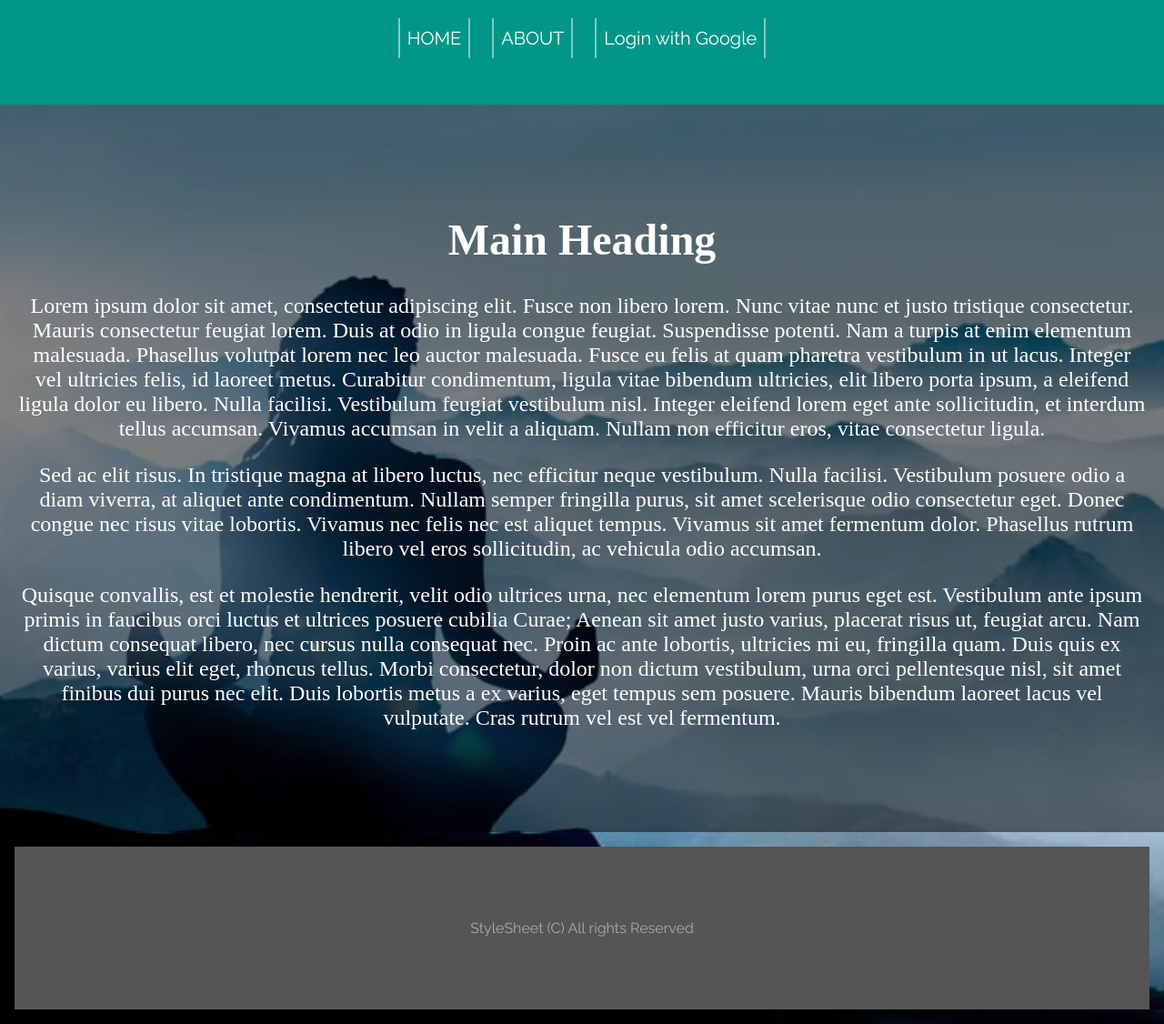
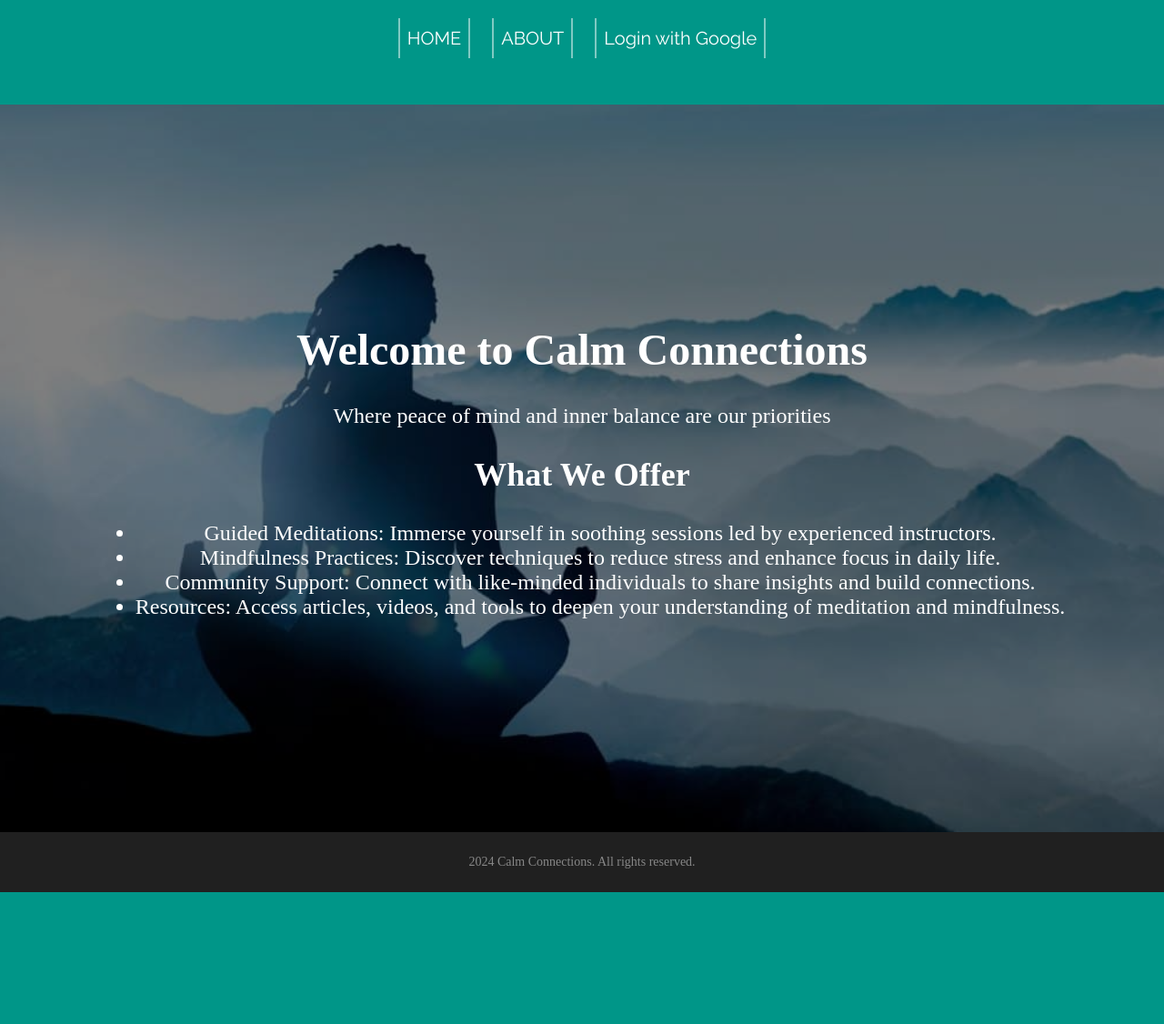
Before and after one commit to DmBilyk/Bilyk.University.Online-Meditation-and-Mindfulness-Community, a Django app: page / in a window 1280 px wide. Shown: the whole page at 91% size. After the commit the page ends 981 px from the top, so only its background shows below. Run offline with Django 5.2, Linux system fonts and the light colour scheme; data comes from the database, SQL or seed files in the repository; both versions use the stored data as it was after the commit; some libraries are stand-ins or nearby versions.

Commit message:
New functionality for authorized users and changed footer

```diff
--- a/static/css/styles.css
+++ b/static/css/styles.css
@@ -17,14 +17,7 @@ body {
     align-items: center;
 }
 
-header, footer
-{
-    font-family: Raleway;
-    margin: 1em;
-	padding: 5em 3em;
-	text-align: center;
-    background: #555;
-}
+
 
 .main-text {
     color: white;
@@ -51,7 +44,24 @@ footer span
   color: #AAA;
 }
 
-/* Define background colors */
+.copyright-area {
+  background: #202020;
+  padding: 25px 0;
+  text-align: center;
+}
+
+.copyright-text p {
+  margin: 0;
+  font-size: 14px;
+  color: #878787;
+}
+
+
+.copyright-text p a {
+  color: #009688;
+}
+
+
 .teal {
     background: #009688;
     height: 75px;
--- a/templates/home.html
+++ b/templates/home.html
@@ -14,32 +14,58 @@
 </head>
 <body>
 
+<main>
+    {% if user.is_authenticated %}
+    <div class="translucent-block">
+    <div class="main-text">
+        <h1>Welcome to Calm Connections</h1>
+        <p>We welcome you and thank you for joining us on this journey towards inner peace and tranquility.</p>
+        <section>
+            <h2>What We Offer</h2>
+            <ul>
+                <li>Guided Meditations: Immerse yourself in soothing sessions led by experienced instructors.</li>
+                <li>Mindfulness Practices: Discover techniques to reduce stress and enhance focus in daily life.</li>
+                <li>Community Support: Connect with like-minded individuals to share insights and build connections.</li>
+                <li>Resources: Access articles, videos, and tools to deepen your understanding of meditation and mindfulness.</li>
+            </ul>
+        </section>
+        <h2>Simple Meditation Method</h2>
+        <p>To begin your meditation practice, find a comfortable and quiet place to sit or lie down. Close your eyes and focus on your breath. Take deep, slow breaths, inhaling through your nose and exhaling through your mouth. Notice the sensation of the breath as it enters and leaves your body. Whenever your mind starts to wander, gently bring your focus back to your breath. Continue this practice for a few minutes, gradually increasing the duration as you become more comfortable.</p>
+    </div>
+</div>
 
+  {% else %}
             <div class="translucent-block">
         <div class="main-text">
-            <h1>Main Heading</h1>
-<!--                <button class="btn btn-outline-info">-->
-<!--        <a href="{% provider_login_url 'google'%}?next=/">-->
-<!--            <i class="fab fa-google"></i>-->
-<!--            Login with Google-->
-<!--        </a>-->
-<!--    </button>-->
 
-
-                    <p>
-            Lorem ipsum dolor sit amet, consectetur adipiscing elit. Fusce non libero lorem. Nunc vitae nunc et justo tristique consectetur. Mauris consectetur feugiat lorem. Duis at odio in ligula congue feugiat. Suspendisse potenti. Nam a turpis at enim elementum malesuada. Phasellus volutpat lorem nec leo auctor malesuada. Fusce eu felis at quam pharetra vestibulum in ut lacus. Integer vel ultricies felis, id laoreet metus. Curabitur condimentum, ligula vitae bibendum ultricies, elit libero porta ipsum, a eleifend ligula dolor eu libero. Nulla facilisi. Vestibulum feugiat vestibulum nisl. Integer eleifend lorem eget ante sollicitudin, et interdum tellus accumsan. Vivamus accumsan in velit a aliquam. Nullam non efficitur eros, vitae consectetur ligula.
-        </p>
-        <p>
-            Sed ac elit risus. In tristique magna at libero luctus, nec efficitur neque vestibulum. Nulla facilisi. Vestibulum posuere odio a diam viverra, at aliquet ante condimentum. Nullam semper fringilla purus, sit amet scelerisque odio consectetur eget. Donec congue nec risus vitae lobortis. Vivamus nec felis nec est aliquet tempus. Vivamus sit amet fermentum dolor. Phasellus rutrum libero vel eros sollicitudin, ac vehicula odio accumsan.
-        </p>
-        <p>
-            Quisque convallis, est et molestie hendrerit, velit odio ultrices urna, nec elementum lorem purus eget est. Vestibulum ante ipsum primis in faucibus orci luctus et ultrices posuere cubilia Curae; Aenean sit amet justo varius, placerat risus ut, feugiat arcu. Nam dictum consequat libero, nec cursus nulla consequat nec. Proin ac ante lobortis, ultricies mi eu, fringilla quam. Duis quis ex varius, varius elit eget, rhoncus tellus. Morbi consectetur, dolor non dictum vestibulum, urna orci pellentesque nisl, sit amet finibus dui purus nec elit. Duis lobortis metus a ex varius, eget tempus sem posuere. Mauris bibendum laoreet lacus vel vulputate. Cras rutrum vel est vel fermentum.
-        </p>
+                    <h1>Welcome to Calm Connections</h1>
+        <p>Where peace of mind and inner balance are our priorities</p>
+        <section>
+            <h2>What We Offer</h2>
+            <ul>
+                <li>Guided Meditations: Immerse yourself in soothing sessions led by experienced instructors.</li>
+                <li>Mindfulness Practices: Discover techniques to reduce stress and enhance focus in daily life.</li>
+                <li>Community Support: Connect with like-minded individuals to share insights and build connections.</li>
+                <li>Resources: Access articles, videos, and tools to deepen your understanding of meditation and mindfulness.</li>
+            </ul>
+        </section>
         </div>
     </div>
+  {% endif %}
+      </main>
+  <footer>
+      <div class="copyright-area">
+    <div class="container">
+        <div class="row">
+            <div class="col-xl-6 col-lg-6 text-center text-lg-left">
+                <div class="copyright-text">
+                    <p>2024 Calm Connections. All rights reserved.</p>
+                </div>
+            </div>
+        </div>
+    </div>
+</div>
 
-  <footer>
-    <span>StyleSheet (C) All rights Reserved</span> <!-- Copyright information -->
   </footer>
 
 
```
Also changed, not shown: db.sqlite3.
